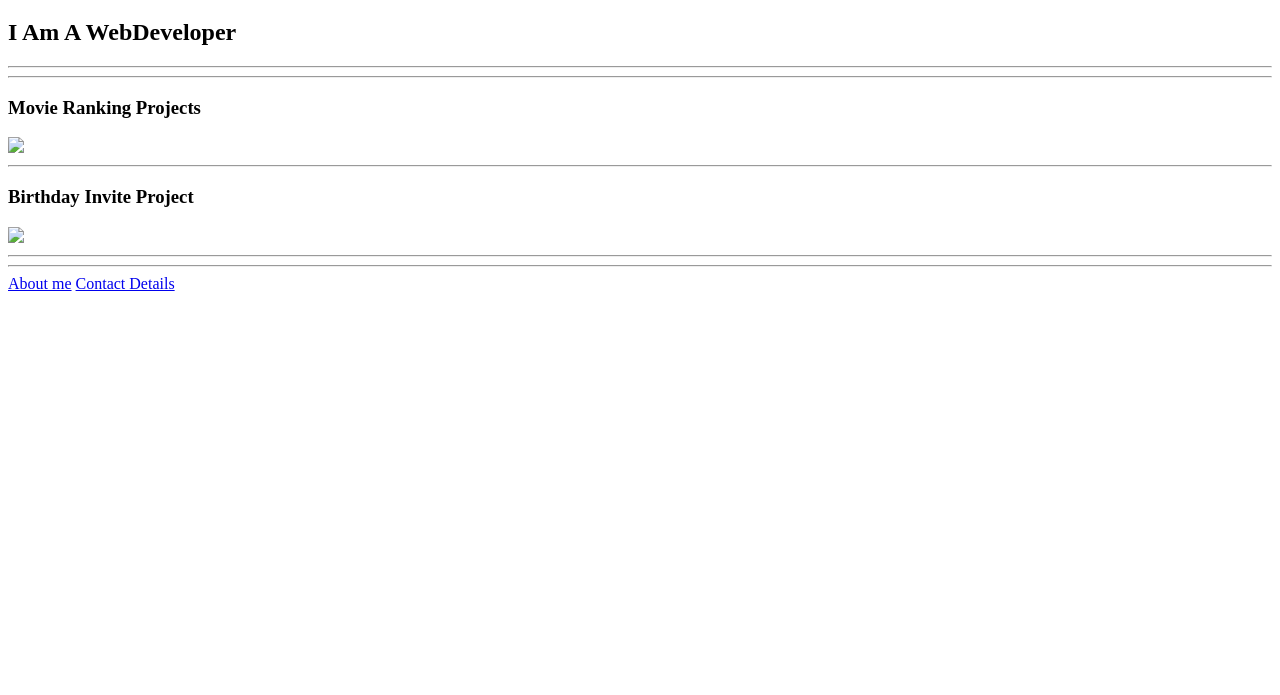
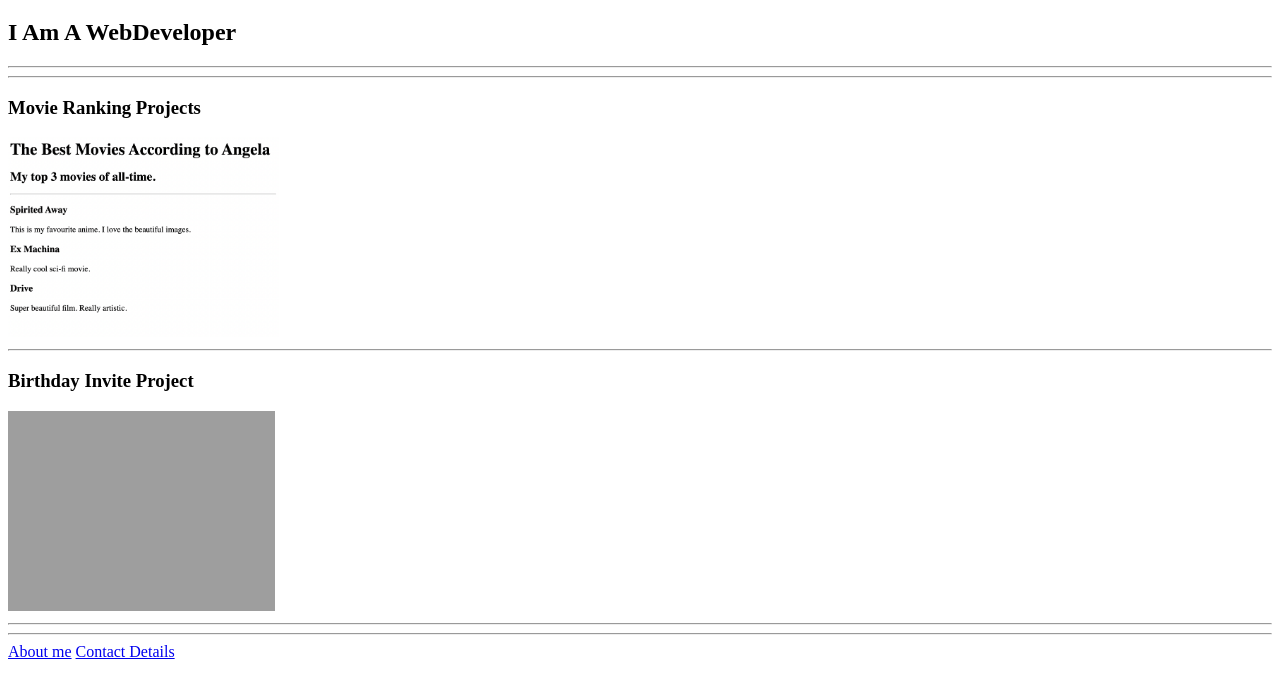
Before and after one commit to AggroProton/Portfolio-Beginner-, a plain HTML site: page index.html in a window 1280 px wide. Shown: the part 61-756 px from the top of the page. Drawn offline with Linux system fonts and the light colour scheme; the site is published under a folder, as on GitHub Pages, so addresses that start at the root find nothing.

Commit message:
Add files via upload

```diff
--- a/index.html
+++ b/index.html
@@ -11,11 +11,11 @@
         <hr />
         <hr />
         <h3>Movie Ranking Projects</h3>
-        <a href="./public/movie-ranking.html"><img src="/assets/images/movie-ranking.png"  height="200"/></a>
+        <a href="./public/movie-ranking.html"><img src="./assets/images/movie-ranking.png"  height="200"/></a>
 
         <hr />
         <h3>Birthday Invite Project</h3>
-        <a href="./public/birthday-invite.html"><img src="/assets/images/birthday-invite.png" height="200" /></a>
+        <a href="./public/birthday-invite.html"><img src="./assets/images/birthday-invite.png" height="200" /></a>
         <hr />
         <hr />
         <a href="./public/about.html">About me</a> <a href="./public/contact.html">Contact Details</a>
```
